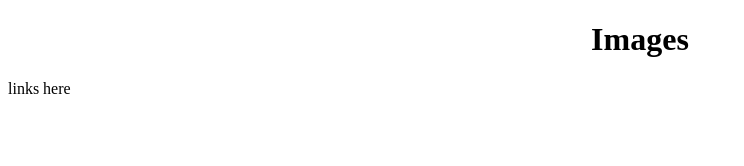
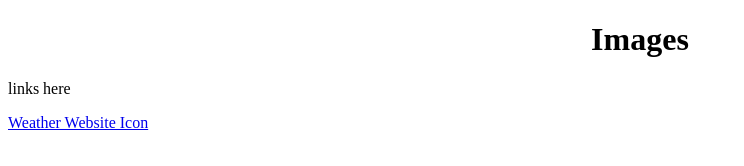
Before and after one commit to Treefire33/images, a plain HTML site: page index.html in a window 1280 px wide. Shown: the whole page, without its empty margins (0-744 px from the left). Drawn offline with Linux system fonts and the light colour scheme.

Commit message:
Update index.html

```diff
--- a/index.html
+++ b/index.html
@@ -6,5 +6,6 @@
   <body>
     <h1 style="text-align:center;">Images</h1>
     <p>links here</p>
+    <a href="TheWeatherWebsite_Icon.png">Weather Website Icon</a>
   </body>
 </html>
```
